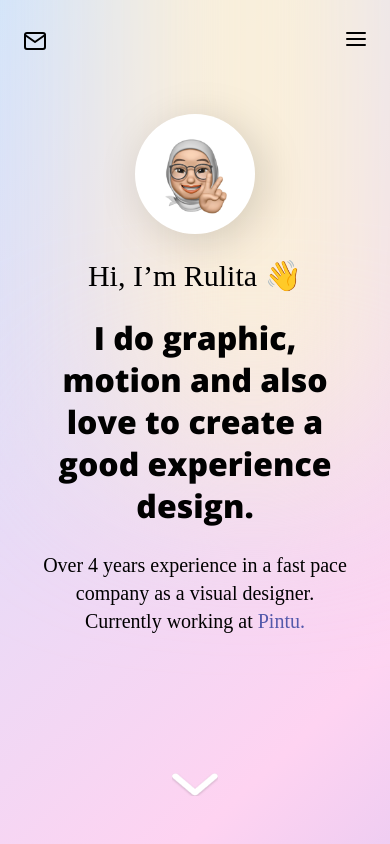
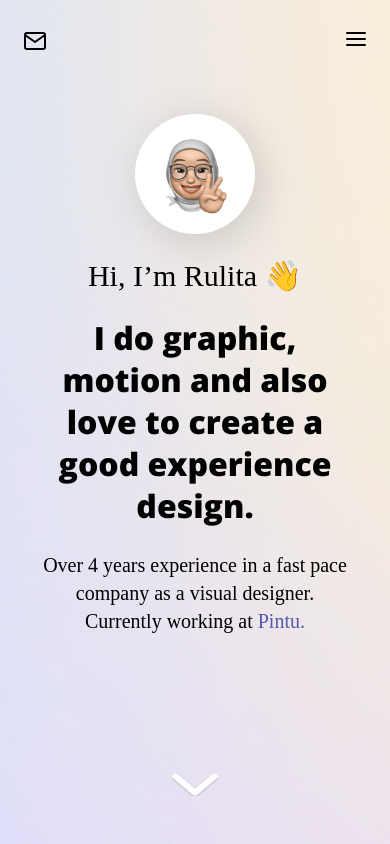
Before and after one commit to kafinsalim/rulita-web-portofolio, a Next.js app: page / in a window 390 px wide. Shown: the top 844 px of the page. Built offline with nearby package versions, Linux system fonts and the light colour scheme; a web font is replaced by a local one.

Commit message:
remove gradient, implement image

```diff
--- a/pages/index.tsx
+++ b/pages/index.tsx
@@ -17,7 +17,7 @@ export default function Home() {
         <link rel="shortcut icon" href="/favicon.png" type="image/x-icon" />
         <link rel="icon" href="/favicon.png" type="image/x-icon" />
       </Head>
-      <div className={styles.yellowGradient} />
+      {/* <div className={styles.yellowGradient} /> */}
       <nav className={styles.nav}>
         <div>
           <Email className={styles.email} />
--- a/styles/Home.module.css
+++ b/styles/Home.module.css
@@ -4,17 +4,6 @@
   justify-content: center;
   align-items: center;
   overflow-x: hidden;
-}
-
-.yellowGradient {
-  background: #fdf1d6;
-  position: absolute;
-  width: 512px;
-  left: calc(50% - 512px / 2 + 199px);
-  top: -947px;
-  bottom: 423px;
-  filter: blur(170px);
-  z-index: 0;
 }
 
 .nav {
@@ -202,13 +191,6 @@
   .showInMobile {
     display: block !important;
   }
-  .yellowGradient {
-    /* display: none; */
-    width: 276px;
-    left: calc(50% - 276px / 2 + 56px);
-    bottom: 396px;
-    filter: blur(96px);
-  }
   .nav {
     padding: 32px 24px;
   }
--- a/styles/globals.css
+++ b/styles/globals.css
@@ -6,12 +6,16 @@ body {
   padding: 0;
   margin: 0;
   font-family: "Open Sans", sans-serif;
-  background: linear-gradient(
+  /* background: linear-gradient(
     137deg,
     rgba(208, 228, 254, 1) 0%,
     rgba(254, 211, 241, 1) 50%,
     rgba(174, 178, 243, 1) 100%
-  );
+  ); */
+
+  background: url("/background.png");
+  background-size: cover;
+  background-position: center;
 }
 
 a {
```
Also changed, not shown: public/background.png (added).
